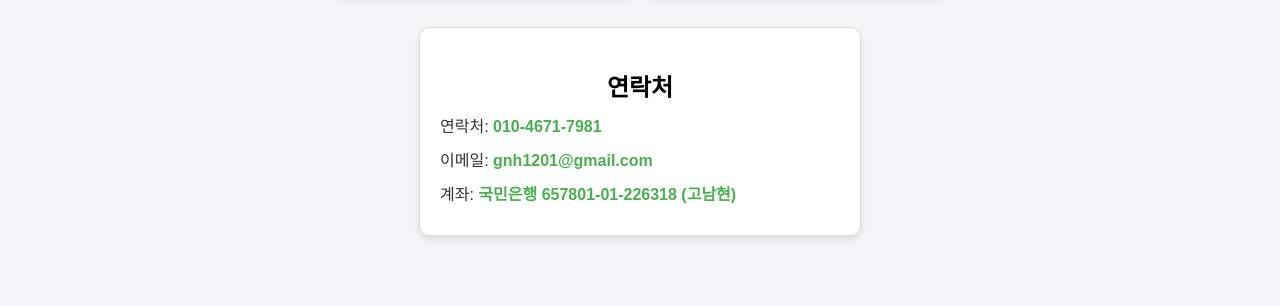
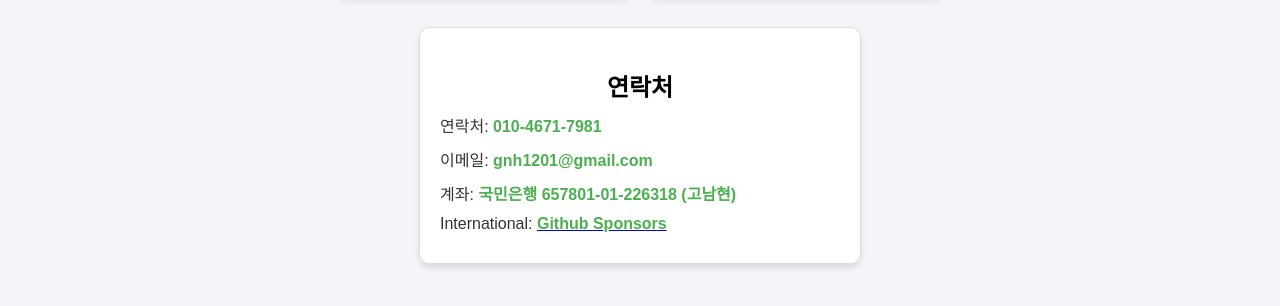
Before and after one commit to gnh1201/marry, a plain HTML site: page index.html in a window 1280 px wide. Shown: the part 254-560 px from the top of the page. Drawn offline with Linux system fonts and the light colour scheme; no server answers.

Commit message:
Update index.html

```diff
--- a/index.html
+++ b/index.html
@@ -101,6 +101,7 @@
       <div class="account-item">연락처: <span>010-4671-7981</span></div>
       <div class="account-item">이메일: <span>gnh1201@gmail.com</span></div>
       <div class="account-item">계좌: <span>국민은행 657801-01-226318 (고남현)</span></div>
+      <div class="account-item">International: <a href="https://github.com/sponsors/gnh1201"><span>Github Sponsors</span></a></div>
     </div>
   </main>
   <script>
```
